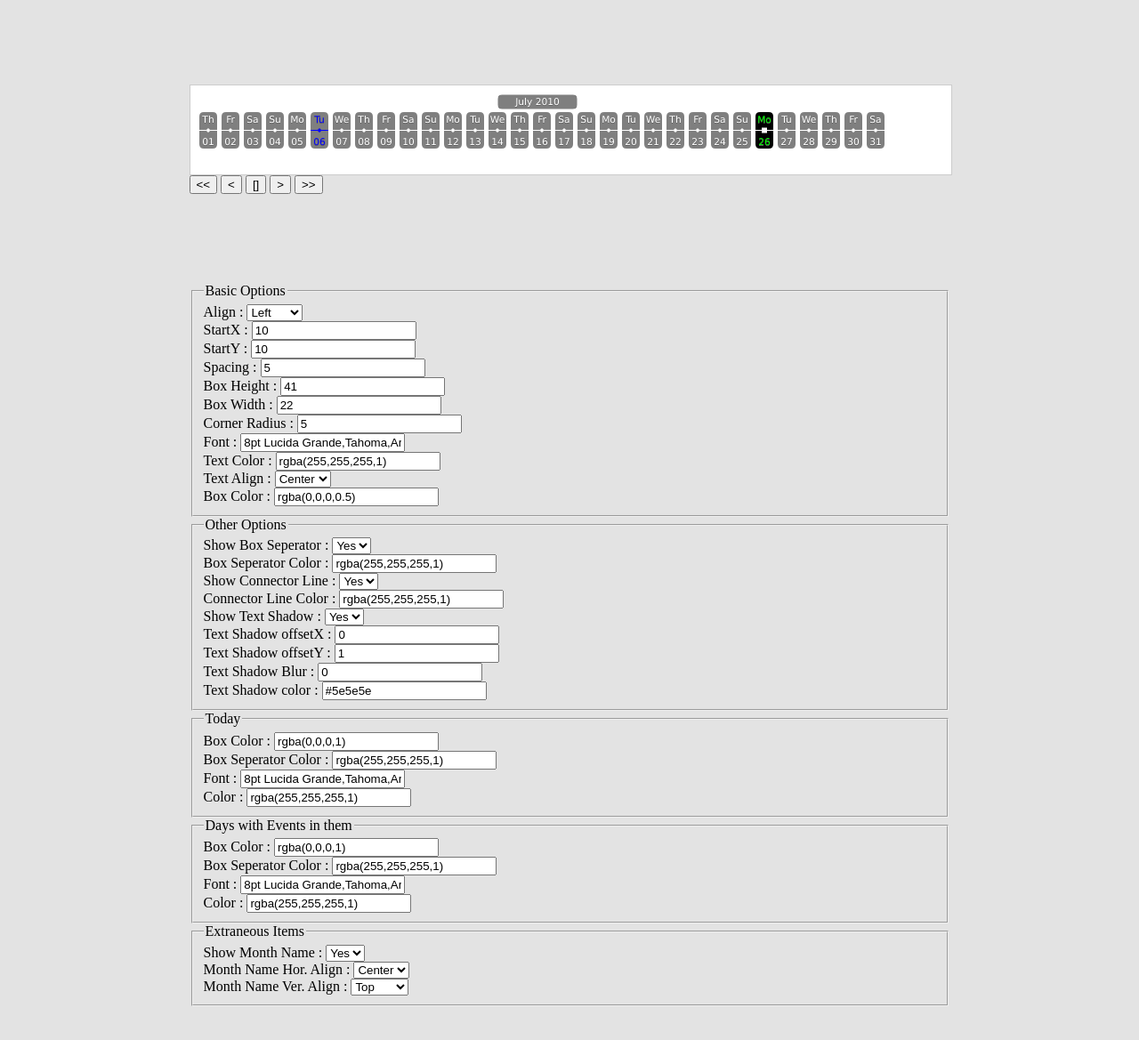
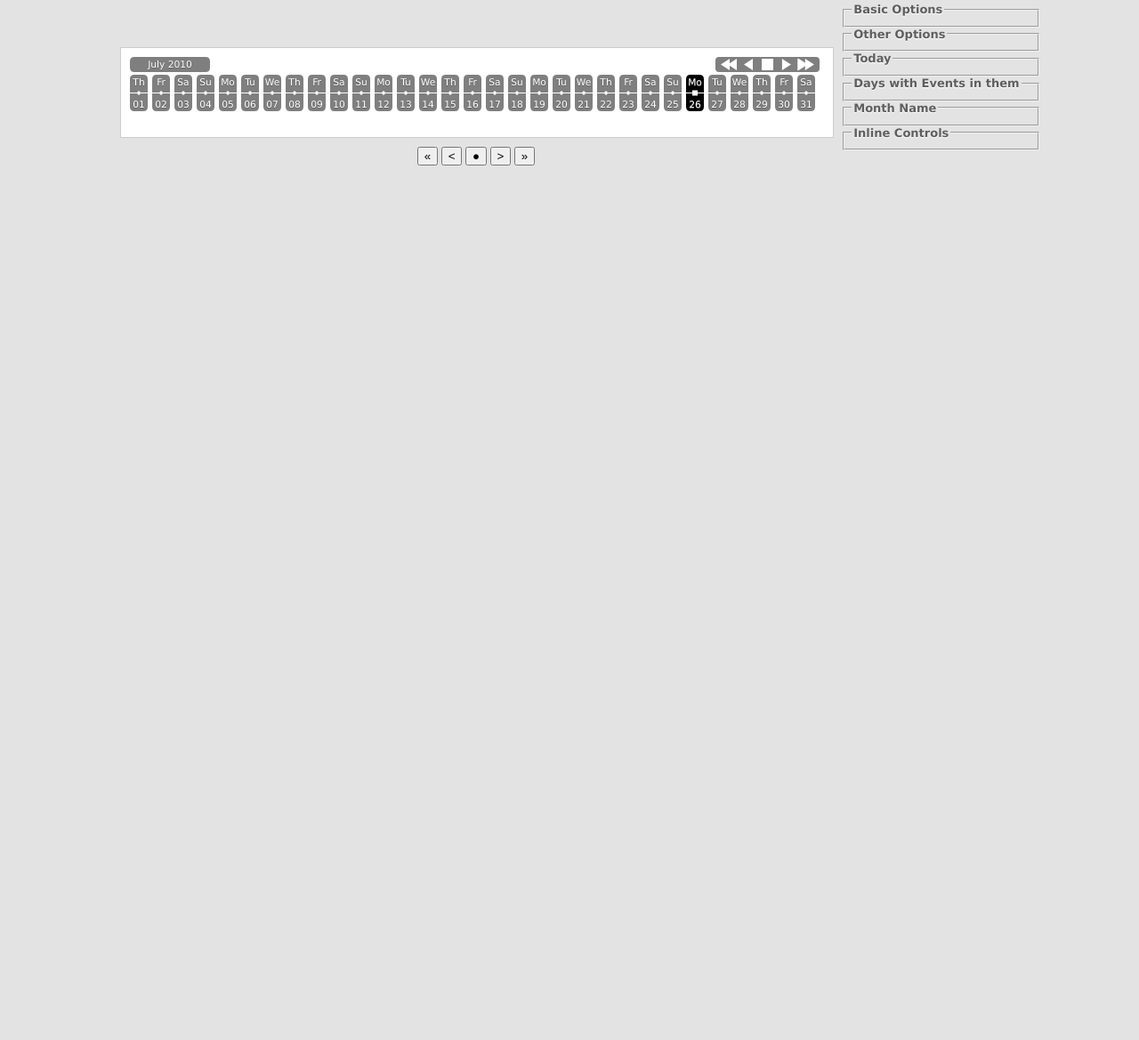
Before and after one commit to ekhaled/dateline.js, a plain HTML site: page demos/index.html in a window 1280 px wide. Shown: the part 5-1174 px from the top of the page at 89% size. After the commit the page ends 800 px from the top, so only its background shows below. Drawn offline with nearby package versions, Linux system fonts and the light colour scheme.

Commit message:
Spruce up the demo

```diff
--- a/demos/index.html
+++ b/demos/index.html
@@ -6,14 +6,69 @@
 	<style type="text/css">
 		body{
 			background:#e3e3e3;
+			font-size:11px;
+			font-family:Lucida Grande,Arial, Helvetica;
+			color:#5e5e5e;
+			text-shadow:0px 1px 1px #fff;
 		}
-		#wrap,#formWrap{
-			margin:100px auto;
-			width:855px;
+		.clearfix:after {
+		    content: ".";
+		    display: block;
+		    clear: both;
+		    visibility: hidden;
+		    line-height: 0;
+		    height: 0;
+		}
+
+		.clearfix {
+		    display: inline-block;
+		}
+
+		html[xmlns] .clearfix {
+		    display: block;
+		}
+
+		* html .clearfix {
+		    height: 1%;
+		}
+		#outerWrap{
+			width:1010px;
+			margin:0 auto;
+		}
+		#wrap{
+			margin:50px auto;
+			width:800px;
 			background:#e3e3e3;
+			float:left;
+		}
+		#buttonHolder{
+			width:400px;
+			margin:0 auto;
+			text-align:center;
+			padding:10px;
+		}
+		#formWrap{
+			float:right;
+			width:200px;
+		}
+		#formWrap fieldset{
+			width:100%;
+		}
+		#formWrap legend{
+			font-size:13px;
+			font-weight:bold;
+			cursor:pointer;
 		}
 		#formWrap span{
 			display:block;
+			white-space:nowrap;
+			clear:both;
+			text-align:right;
+			margin:3px 0px;
+		}
+		#formWrap input,#formWrap select{
+			width:70px;
+			font-size:10px;
 		}
 		#canvas{
 			width:100%;
@@ -23,40 +78,16 @@
 			cursor:pointer;
 			border:1px solid #ccc;
 		}
+		.options_holder{
+			display:none;
+		}
 	</style>
 	<script type="text/javascript" src="http://ajax.googleapis.com/ajax/libs/jquery/1.4.2/jquery.min.js"></script>
         <script type="text/javascript" src="../src/dateline.js"></script>
 	<script type="text/javascript">
-			/*
-			var ic=new inlineCalendar;
-
-            window.onload=function(){
-				ic.init({
-					canvas:document.getElementById("canvas"),
-					todayTextColor:"rgb(0,255,0)",
-					eventedBoxColor:"rgba(0,0,0,0.5)",
-					eventedBoxSeparatorColor:"rgba(0,0,255,1)",
-					eventedTextColor:"rgba(0,0,255,1)",
-					events:{"2010-07-06":"Description","2010-07-08":"Description 2"},
-					monthNameOnTop:true,
-					monthNameAlign:"center",
-					callback:function(event){
-						console.log(event);
-					}
-				});
-			};
-			//*/
 			$(function(){
 				$("#canvas").inlineCalendar({
-					showControls:false,
-					align:"left",
-					todayTextColor:"rgb(0,255,0)",
-					eventedBoxColor:"rgba(0,0,0,0.5)",
-					eventedBoxSeparatorColor:"rgba(0,0,255,1)",
-					eventedTextColor:"rgba(0,0,255,1)",
 					events:{"2010-07-06":"Description","2010-08-08":"Description 2","2010-08-08":["Description 3","Another event"]},
-					showMonthName:true,
-					monthNameHalign:"center",
 					callbacks:{
 						onEvent:function(e){
 							console.log(e);
@@ -82,30 +113,35 @@
 								}else{
 									val=_temp;
 								}
-
 							}
 							$('#canvas').inlineCalendar(el.name,val);
 						});
 						$('#canvas').inlineCalendar("draw");
 					}
 				});
+
+				$("legend").click(function(){
+					$(this).next().slideDown().end().parent().siblings().find(".options_holder:visible").slideUp();
+				})
 			});
 	</script>
 
     </head>
     <body>
+	<div id="outerWrap" class="clearfix">
 		<div id="wrap">
-         	<canvas id="canvas" width="855" height="100"></canvas>
-			<button onclick="$('#canvas').inlineCalendar('prevYear')"><<</button>
+         	<canvas id="canvas" width="800" height="100"></canvas>
+			<div id="buttonHolder"><button onclick="$('#canvas').inlineCalendar('prevYear')">&laquo;</button>
 			<button onclick="$('#canvas').inlineCalendar('prevMonth')"><</button>
-			<button onclick="$('#canvas').inlineCalendar('now')">[]</button>
+			<button onclick="$('#canvas').inlineCalendar('now')">&#9679;</button>
 			<button onclick="$('#canvas').inlineCalendar('nextMonth')">></button>
-			<button onclick="$('#canvas').inlineCalendar('nextYear')">>></button>
+			<button onclick="$('#canvas').inlineCalendar('nextYear')">&raquo;</button></div>
 		</div>
-		<div id="formWrap">
+		<div id="formWrap" class="clearfix">
 			<form id="editorForm">
 				<fieldset>
 					<legend>Basic Options</legend>
+					<div class="options_holder">
 						<span>Align : <select name="align">
 							<option value="left" selected>Left</option>
 							<option value="center">Center</option>
@@ -115,7 +151,7 @@
 						<span>StartY : <input type="text" name="startY" value="10" /></span>
 						<span>Spacing : <input type="text" name="spacing" value="5" /></span>
 						<span>Box Height : <input type="text" name="boxHeight" value="41" /></span>
-					<span>Box Width : <input type="text" name="boxWidth" value="22" /></span>
+						<span>Box Width : <input type="text" name="boxWidth" value="20" /></span>
 						<span>Corner Radius : <input type="text" name="cornerRadius" value="5" /></span>
 						<span>Font : <input type="text" name="boxFont" value="8pt Lucida Grande,Tahoma,Arial" /></span>
 						<span>Text Color : <input type="text" name="textColor" value="rgba(255,255,255,1)" /></span>
@@ -125,14 +161,16 @@
 							<option value="right">Right</option>
 						</select></span>
 						<span>Box Color : <input type="text" name="boxColor" value="rgba(0,0,0,0.5)" /></span>
+					</div>
 				</fieldset>
 				<fieldset>
 					<legend>Other Options</legend>
+					<div class="options_holder">
 						<span>Show Box Seperator : <select name="boxSeparator">
 							<option value="true" selected>Yes</option>
 							<option value="false">No</option>
 							</select></span>
-					<span>Box Seperator Color : <input type="text" name="boxSeparatorColor" value="rgba(255,255,255,1)" /></span>
+						<span>Seperator Color : <input type="text" name="boxSeparatorColor" value="rgba(255,255,255,1)" /></span>
 						<span>Show Connector Line : <select name="connectorLine">
 							<option value="true" selected>Yes</option>
 							<option value="false">No</option>
@@ -146,40 +184,68 @@
 						<span>Text Shadow offsetY : <input type="text" name="textShadowOffsetY" value="1" />	</span>
 						<span>Text Shadow Blur : <input type="text" name="textShadowBlur" value="0" />	</span>
 						<span>Text Shadow color : <input type="text" name="textShadowColor" value="#5e5e5e" />	</span>
+					</div>
 				</fieldset>
 				<fieldset>
 					<legend>Today</legend>
+					<div class="options_holder">
 						<span>Box Color : <input type="text" name="todayBoxColor" value="rgba(0,0,0,1)" /></span>
-					<span>Box Seperator Color : <input type="text" name="todayBoxSeparatorColor" value="rgba(255,255,255,1)" /></span>
+						<span>Seperator Color : <input type="text" name="todayBoxSeparatorColor" value="rgba(255,255,255,1)" /></span>
 						<span>Font : <input type="text" name="todayBoxFont" value="8pt Lucida Grande,Tahoma,Arial" /></span>
 						<span>Color : <input type="text" name="todayTextColor" value="rgba(255,255,255,1)" />	</span>
+					</div>
 				</fieldset>
 				<fieldset>
 					<legend>Days with Events in them</legend>
-					<span>Box Color : <input type="text" name="eventedBoxColor" value="rgba(0,0,0,1)" /></span>
-					<span>Box Seperator Color : <input type="text" name="eventedBoxSeparatorColor" value="rgba(255,255,255,1)" /></span>
+					<div class="options_holder">
+						<span>Box Color : <input type="text" name="eventedBoxColor" value="rgba(0,0,0,0.5)" /></span>
+						<span>Seperator Color : <input type="text" name="eventedBoxSeparatorColor" value="rgba(255,255,255,1)" /></span>
 						<span>Font : <input type="text" name="eventedBoxFont" value="8pt Lucida Grande,Tahoma,Arial" /></span>
 						<span>Color : <input type="text" name="eventedTextColor" value="rgba(255,255,255,1)" />	</span>
+					</div>
 				</fieldset>
 				<fieldset>
-					<legend>Extraneous Items</legend>
+					<legend>Month Name</legend>
+					<div class="options_holder">
 						<span>Show Month Name : <select name="showMonthName">
 							<option value="true" selected>Yes</option>
 							<option value="false">No</option>
 							</select></span>
-					<span>Month Name Hor. Align : <select name="monthNameHalign">
-						<option value="left" >Left</option>
-						<option value="center" selected>Center</option>
+						<span>Horizontal Align : <select name="monthNameHalign">
+							<option value="left" selected>Left</option>
+							<option value="center">Center</option>
 							<option value="right">Right</option>
 						</select></span>
-					<span>Month Name Ver. Align : <select name="monthNameValign">
-						<option value="top" >Top</option>
+						<span>Vertical Align : <select name="monthNameValign">
+							<option value="top" selected>Top</option>
 							<option value="bottom">Bottom</option>
 						</select></span>
-
+					</div>
+				</fieldset>
+				<fieldset>
+					<legend>Inline Controls</legend>
+					<div class="options_holder">
+						<span>Show Controls : <select name="showControls">
+							<option value="true" selected>Yes</option>
+							<option value="false">No</option>
+							</select></span>
+						<span>Horizontal Align : <select name="controlsHalign">
+							<option value="left" >Left</option>
+							<option value="center">Center</option>
+							<option value="right" selected>Right</option>
+						</select></span>
+						<span>Vertical Align : <select name="controlsValign">
+							<option value="top" selected>Top</option>
+							<option value="bottom">Bottom</option>
+						</select></span>
+					</div>
 				</fieldset>
 			</form>
 		</div>
 
+	</div>
+
+
+
     </body>
 </html>
```
Lines whose indentation alone changed are shown as unchanged.
